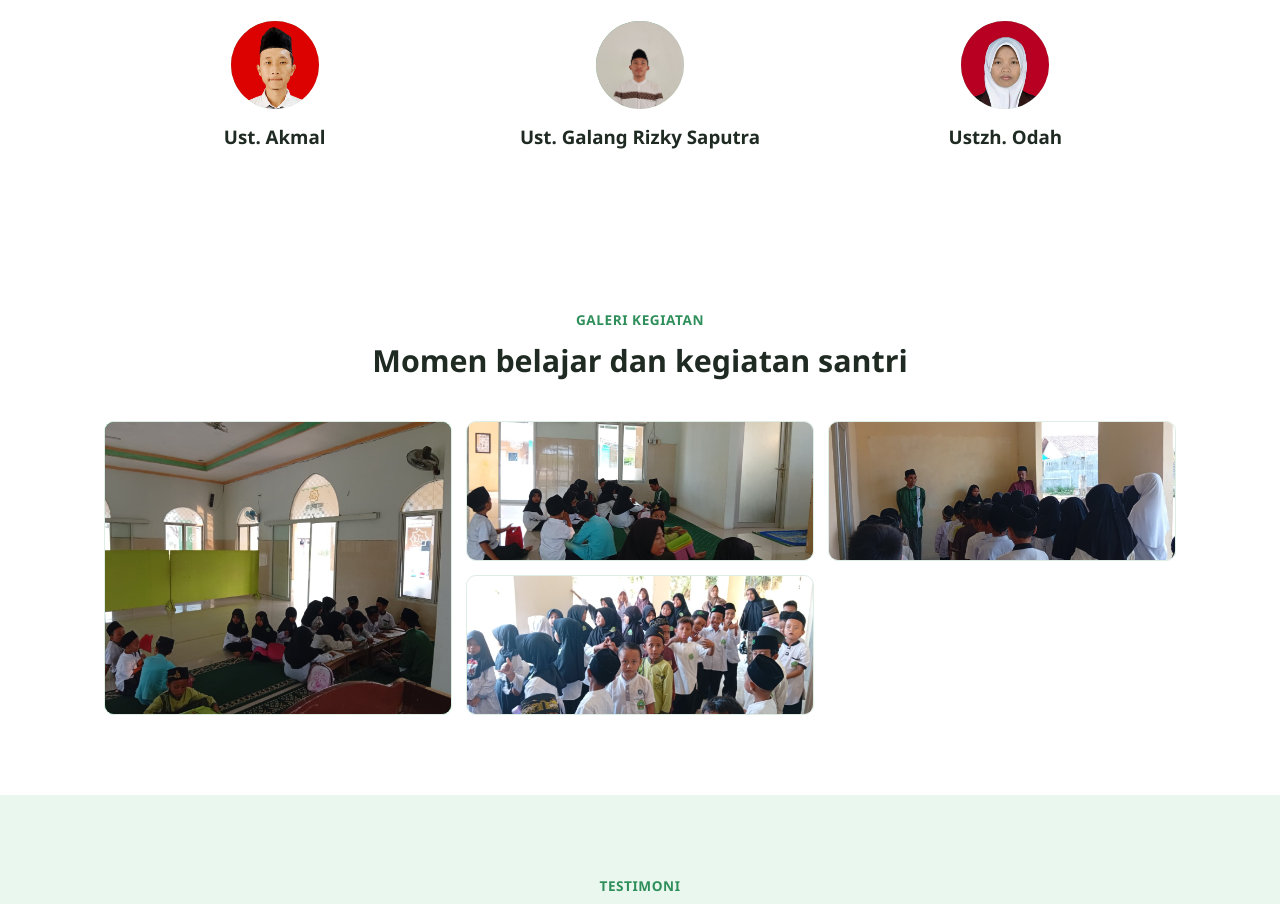
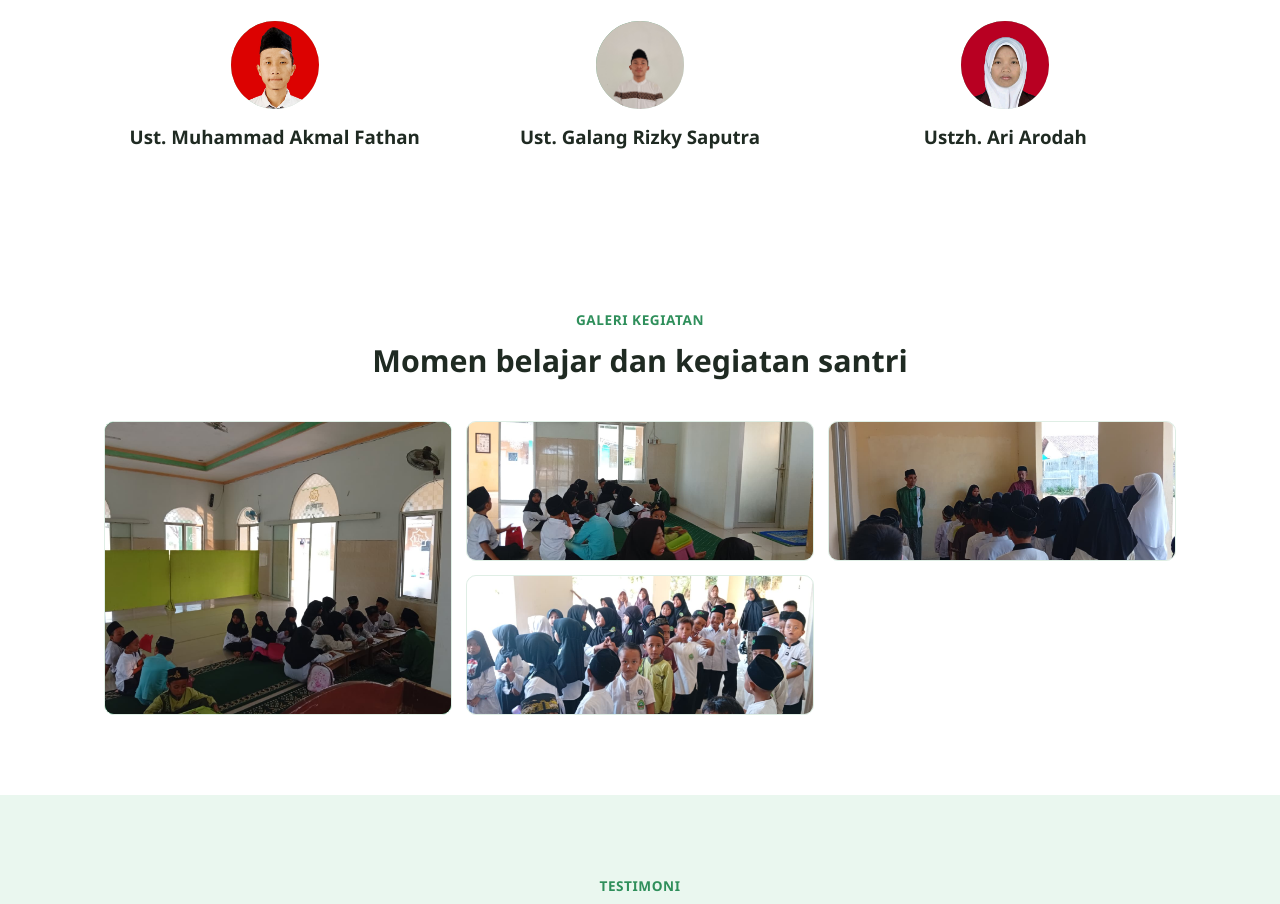
Before and after one commit to miawcream19/TPQ-Miftahul-Huda, a website: page index.html in a window 1280 px wide. Shown: the part 2420-3324 px from the top of the page. Drawn offline with Linux system fonts and the light colour scheme.

Commit message:
fix update

```diff
--- a/index.html
+++ b/index.html
@@ -146,7 +146,7 @@
         </div>
         <div class="pengajar-card">
           <img src="akmal.jpeg" alt="Foto Ust. Akmal" class="pengajar-avatar">
-          <h3>Ust. Akmal</h3>
+          <h3>Ust. Muhammad Akmal Fathan</h3>
         </div>
         <div class="pengajar-card">
           <img src="galang.jpg" alt="Foto Ust. Galang Rizky Saputra" class="pengajar-avatar">
@@ -154,7 +154,7 @@
         </div>
         <div class="pengajar-card">
           <img src="arodah.jpeg" alt="Foto Ust. Galang Rizky Saputra" class="pengajar-avatar">
-          <h3>Ustzh. Odah</h3>
+          <h3>Ustzh. Ari Arodah</h3>
         </div>
       </div>
     </div>
@@ -206,7 +206,7 @@
           <li>Pas foto santri 3x4 (2 lembar)</li>
           <li>Mengisi formulir pendaftaran</li>
         </ul>
-        <a href="https://wa.me/62895393932211?text=Assalamu%27alaikum%20ustadz%20dan%20ustadzah%2C%20saya%20tertarik%20untuk%20mendaftarkan%20anak%20saya%20sebagai%20santri%20baru.%20Mohon%20informasi%20lebih%20lanjut%20mengenai%20langkah%20pendaftaran%20selanjutnya.%20Terima%20kasih." class="btn btn-primary btn-block">Hubungi Admin Pendaftaran</a>
+        <a href="https://wa.me/6283898786796?text=Assalamu%27alaikum%20ustadz%20dan%20ustadzah%2C%20saya%20tertarik%20untuk%20mendaftarkan%20anak%20saya%20sebagai%20santri%20baru.%20Mohon%20informasi%20lebih%20lanjut%20mengenai%20langkah%20pendaftaran%20selanjutnya.%20Terima%20kasih." class="btn btn-primary btn-block">Hubungi Admin Pendaftaran</a>
       </div>
     </div>
   </section>
```
Also changed, not shown: package.json (added, +19 -0 lines).
